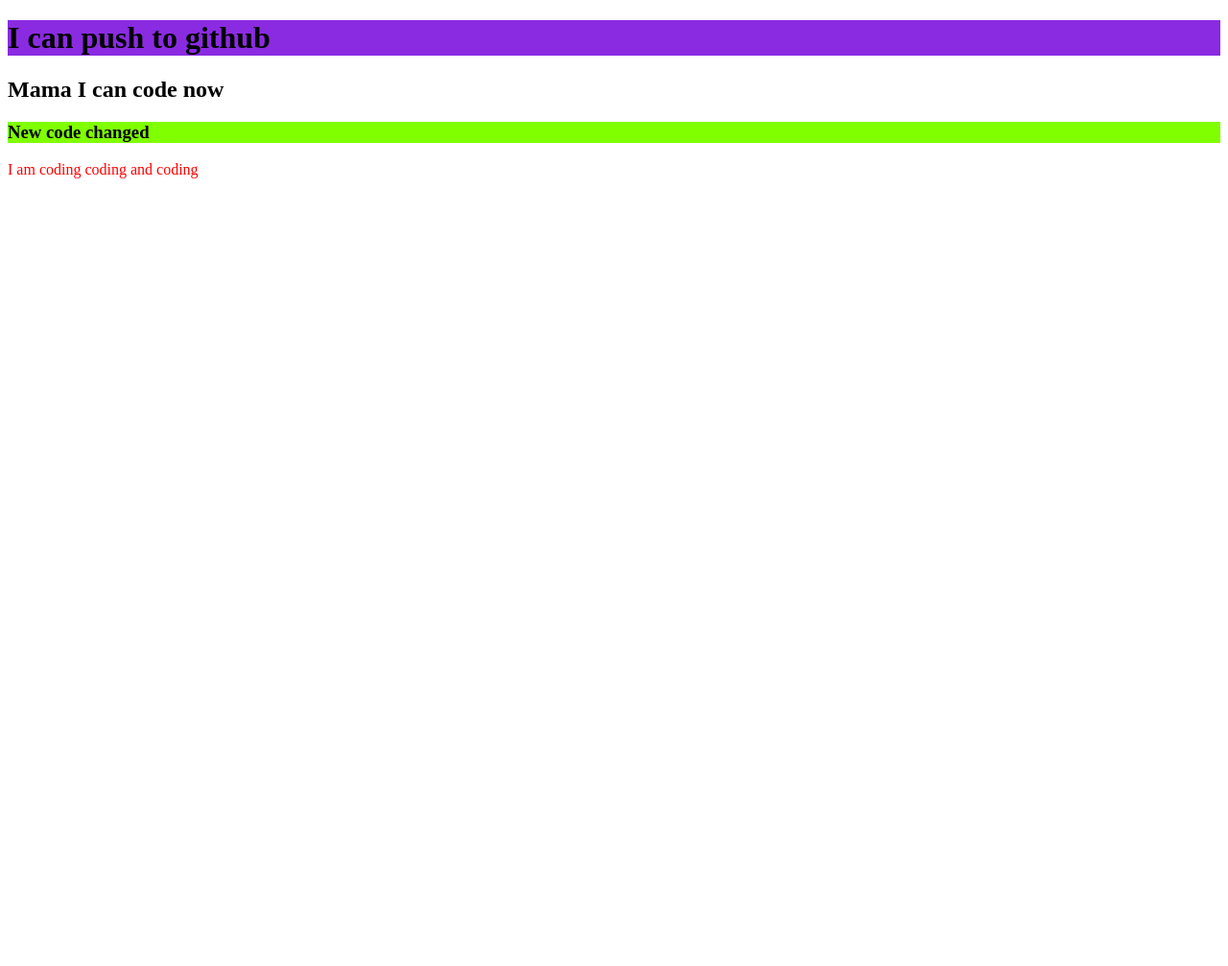
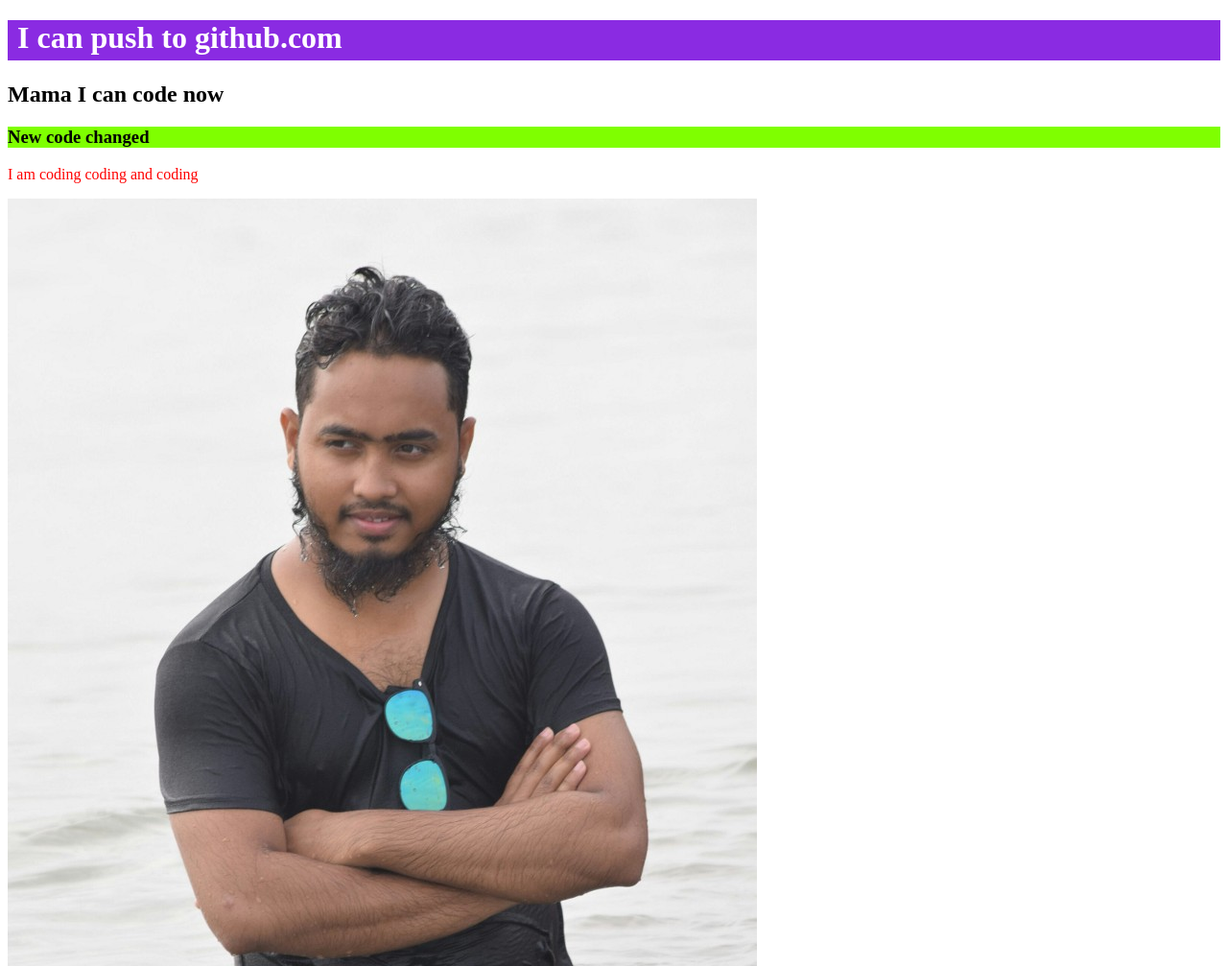
Before and after one commit to abdulhakim10/my-second-repo, a plain HTML site: page index.html in a window 1280 px wide. Shown: the top 1007 px of the page at 96% size. Before the commit the page ends 800 px from the top, so only its background shows below. Drawn offline with Linux system fonts and the light colour scheme.

Commit message:
image added

```diff
--- a/index.html
+++ b/index.html
@@ -8,9 +8,11 @@
     <link rel="stylesheet" href="style.css">
 </head>
 <body>
-    <h1>I can push to github</h1>
+    <h1>I can push to github.com</h1>
     <h2>Mama I can code now</h2>
     <h3>New code changed</h3>
     <p>I am coding coding and coding</p>
+    <img src="tusar.jpg" alt="tusar">
+    <img src="me.jpg" alt="tusar bhai">
 </body>
 </html>
--- a/style.css
+++ b/style.css
@@ -3,6 +3,9 @@ p{
 }
 h1{
     background-color: blueviolet;
+    color: white;
+    padding-left: 10px;
+    padding-bottom: 5px;
 }
 h3{
     background-color: chartreuse;
```
Also changed, not shown: me.jpg (added), tusar.jpg (added).
